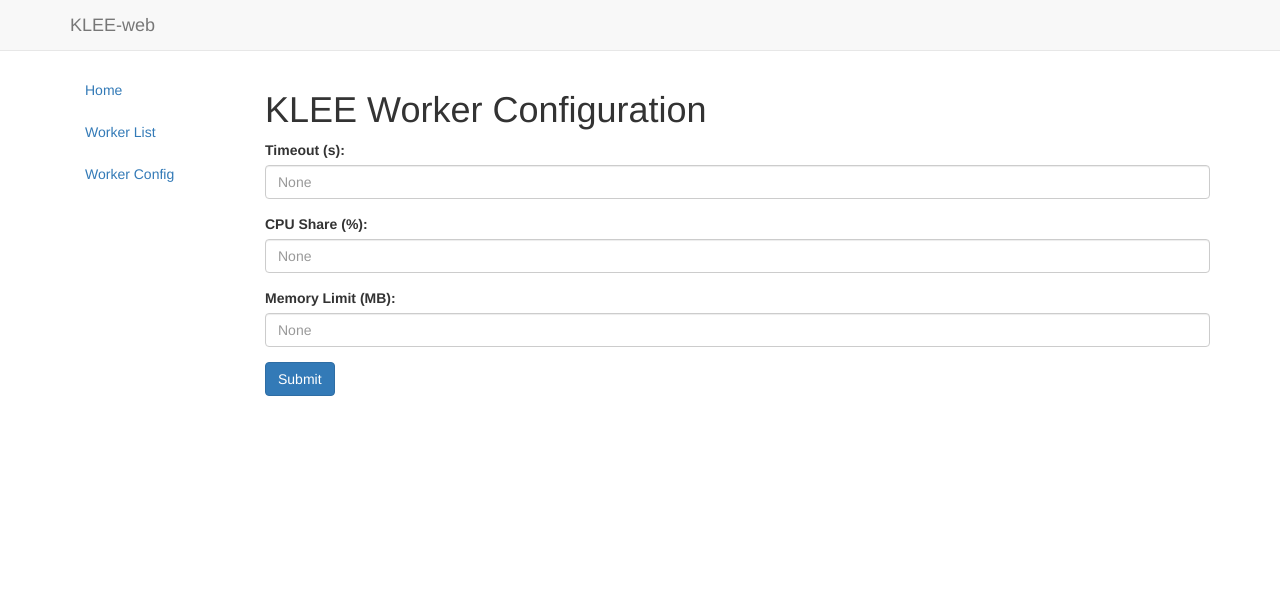
After one commit to klee/klee-web, a Django app: template python/web/klee_admin/templates/klee_admin/worker_config.html in a window 1280 px wide. The commit adds this page. Shown: the top 595 px of the page. Run offline with Django 3.2, Linux system fonts and the light colour scheme; the template is opened without the code that fills it: values that come from a table or form of the project are taken from there, others are empty; parts of the project's set-up code (start-up, migrations or seed data) failed here and were passed over; some libraries are stand-ins or nearby versions.

Commit message:
Updated the admin panel so that you can now change the settings of the workers and modified the celery queue to use the latest timeouts. Also modified the view so that worker configuration is now a separate page.

```diff
--- a/python/requirements.txt
+++ b/python/requirements.txt
@@ -6,3 +6,4 @@ requests==2.4.3
 psycopg2==2.5.1
 redis==2.10.3
 pusher
+fakeredis==0.5.1
--- /dev/null
+++ b/python/web/klee_admin/forms.py
@@ -0,0 +1,8 @@
+from django import forms
+
+
+class AdminConfigForm(forms.Form):
+    timeout = forms.IntegerField(min_value=0, required=False)
+    cpu_share = forms.IntegerField(min_value=1, max_value=100, required=False)
+    memory_limit = forms.IntegerField(min_value=0, max_value=8192,
+                                      required=False)
--- a/python/web/klee_admin/templates/klee_admin/base.html
+++ b/python/web/klee_admin/templates/klee_admin/base.html
@@ -58,6 +58,9 @@
                 <li role="presentation" class="{% current 'worker_list' %}">
                     <a href="{% url 'klee_admin:worker_list' %}">Worker List</a>
                 </li>
+                <li role="presentation" class="{% current 'worker_config' %}">
+                    <a href="{% url 'klee_admin:worker_config' %}">Worker Config</a>
+                </li>
             </ul>
         </div>
         <div class="col-md-10">
--- /dev/null
+++ b/python/web/klee_admin/templates/klee_admin/worker_config.html
@@ -0,0 +1,52 @@
+{% extends "klee_admin/base.html" %}
+
+{% block title %}KLEE Web Admin{% endblock %}
+
+{% block css %}
+{% endblock %}
+
+{% block content %}
+   <h1>
+       KLEE Worker Configuration
+   </h1>
+
+   {% if messages %}
+    <div class="messages">
+        {% for message in messages %}
+        <div class="alert alert-success">
+            {{ message }}
+        </div>
+        {% endfor %}
+    </div>
+    {% endif %}
+
+    <form method="post" role="form">
+        {% csrf_token %}
+
+        <div class="form-group">
+            <label for="{{ form.timeout.id_for_label }}">Timeout (s):</label>
+            <input type="number" name="{{ form.timeout.name }}" id="{{ form.timeout.id_for_label }}"
+                   class="form-control" placeholder="{{ form.timeout.value }}"
+                   min="{{ form.timeout.field.widget.attrs.min }}" />
+        </div>
+
+        <div class="form-group">
+            <label for="{{ form.cpu_share.id_for_label }}">CPU Share (%):</label>
+            <input type="number" name="{{ form.cpu_share.name }}" id="{{ form.cpu_share.id_for_label }}"
+                   class="form-control" placeholder="{{ form.cpu_share.value }}"
+                   min="{{ form.cpu_share.field.widget.attrs.min }}" max="{{ form.cpu_share.field.widget.attrs.max }}" />
+        </div>
+
+        <div class="form-group">
+            <label for="{{ form.memory_limit.id_for_label }}">Memory Limit (MB):</label>
+            <input type="number" name="{{ form.memory_limit.name }}" id="{{ form.memory_limit.id_for_label }}"
+                   class="form-control" placeholder="{{ form.memory_limit.value }}"
+                   min="{{ form.memory_limit.field.widget.attrs.min }}" max="{{ form.memory_limit.field.widget.attrs.max }}" />
+        </div>
+
+        <input type="submit" class="btn btn-primary"/>
+    </form>
+{% endblock %}
+
+{% block javascript %}
+{% endblock %}
--- a/python/web/klee_admin/urls.py
+++ b/python/web/klee_admin/urls.py
@@ -3,4 +3,6 @@ from django.conf.urls import url
 urlpatterns = [
     url(r'^$', 'klee_admin.views.index', name='index'),
     url(r'^worker/list$', 'klee_admin.views.worker_list', name='worker_list'),
+    url(r'^worker/config$', 'klee_admin.views.worker_config',
+        name='worker_config'),
 ]
--- a/python/worker/runner.py
+++ b/python/worker/runner.py
@@ -10,10 +10,12 @@ from boto.s3.connection import S3Connection
 from boto.s3.key import Key
 
 from exception import KleeRunFailure
+from worker_config import WorkerConfig
 
 
 MAILGUN_URL = "sandboxf39013a9ad7c47f3b621a94023230030.mailgun.org"
 ANSI_ESCAPE_PATTERN = re.compile(r'\x1b[^m]*m')
+worker_config = WorkerConfig()
 
 
 def notify_on_entry(msg):
@@ -42,6 +44,9 @@ class WorkerRunner():
     @property
     def docker_command(self):
         return ['sudo', 'docker', 'run', '-t',
+                '-c={}'.format(worker_config.cpu_share),
+                '-m={0}{1}'.format(worker_config.memory_limit,
+                                   WorkerConfig.MEMORY_UNIT),
                 '-v', '{}:/code'.format(self.tempdir),
                 '--net="none"', 'kleeweb/klee']
 
```
Also changed, not shown: python/web/klee_admin/views.py (+40 -0 lines), python/web/klee_web/templates/klee_web/index.html (+4 -4 lines), python/web/klee_web/views.py (+9 -5 lines), python/worker/tests/test_runner.py (+0 -1 lines), python/worker/tests/test_worker_config.py (added, +54 -0 lines), python/worker/worker.py (+5 -4 lines), python/worker/worker_config.py (added, +33 -0 lines).
